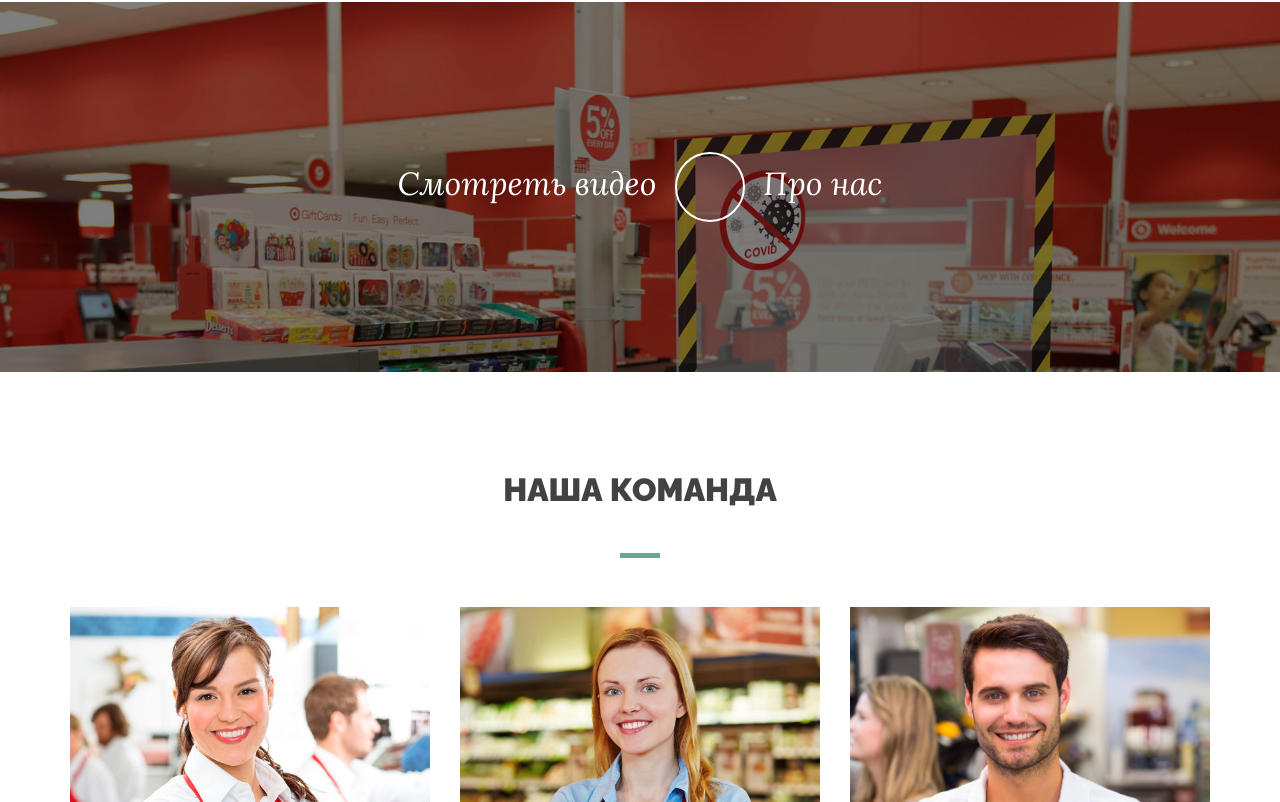
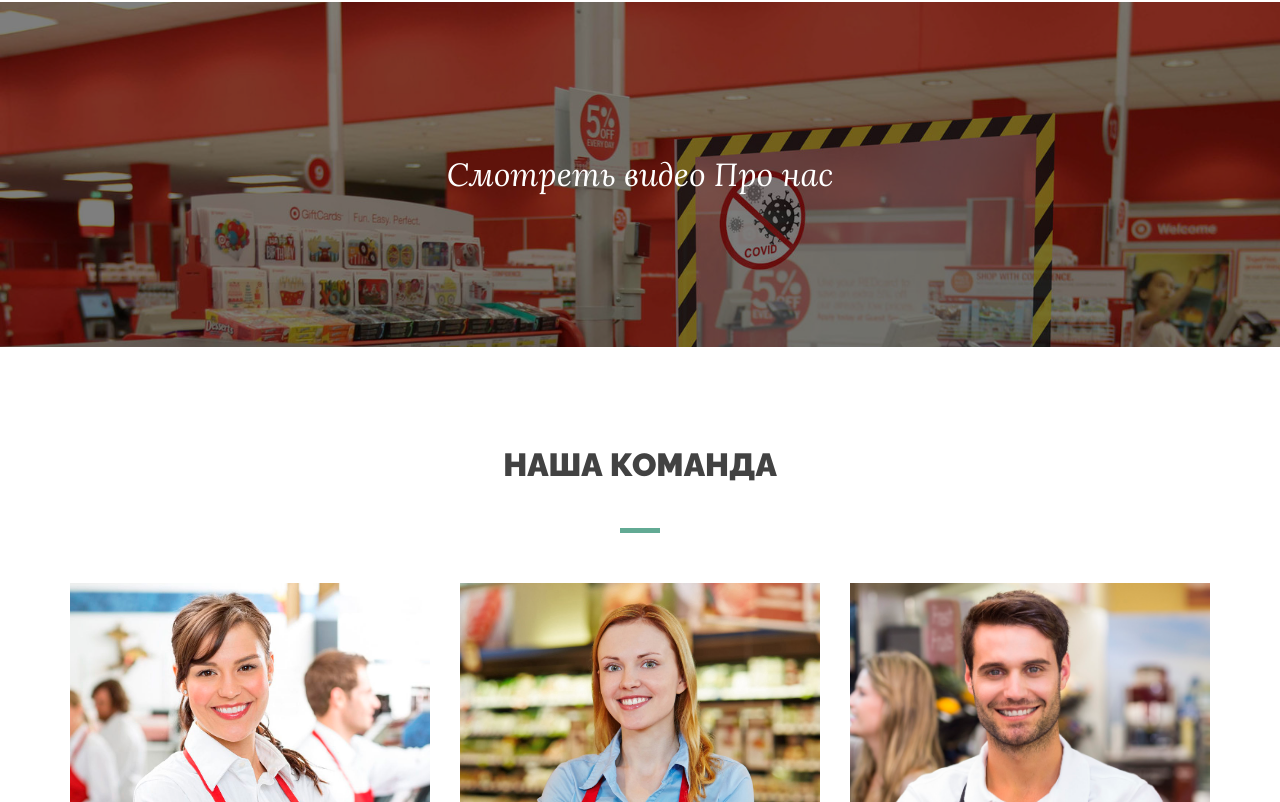
Before and after one commit to khamza-565/marcket, a plain HTML site: page index.html in a window 1280 px wide. Shown: the part 3257-4059 px from the top of the page. Drawn offline with nearby package versions, Linux system fonts and the light colour scheme; a script that the page names is missing.

Commit message:
Update index.html

```diff
--- a/index.html
+++ b/index.html
@@ -269,7 +269,7 @@
                     <div class="row">
                         <div class="col-sm-12">
                             <span>Смотреть видео</span>
-                            <a class=" btn" href="https://youtu.be/c9RZ03lu4K0"><span class=""></span></a>
+
                             <span>Про нас</span>
                         </div>
                     </div>
```
